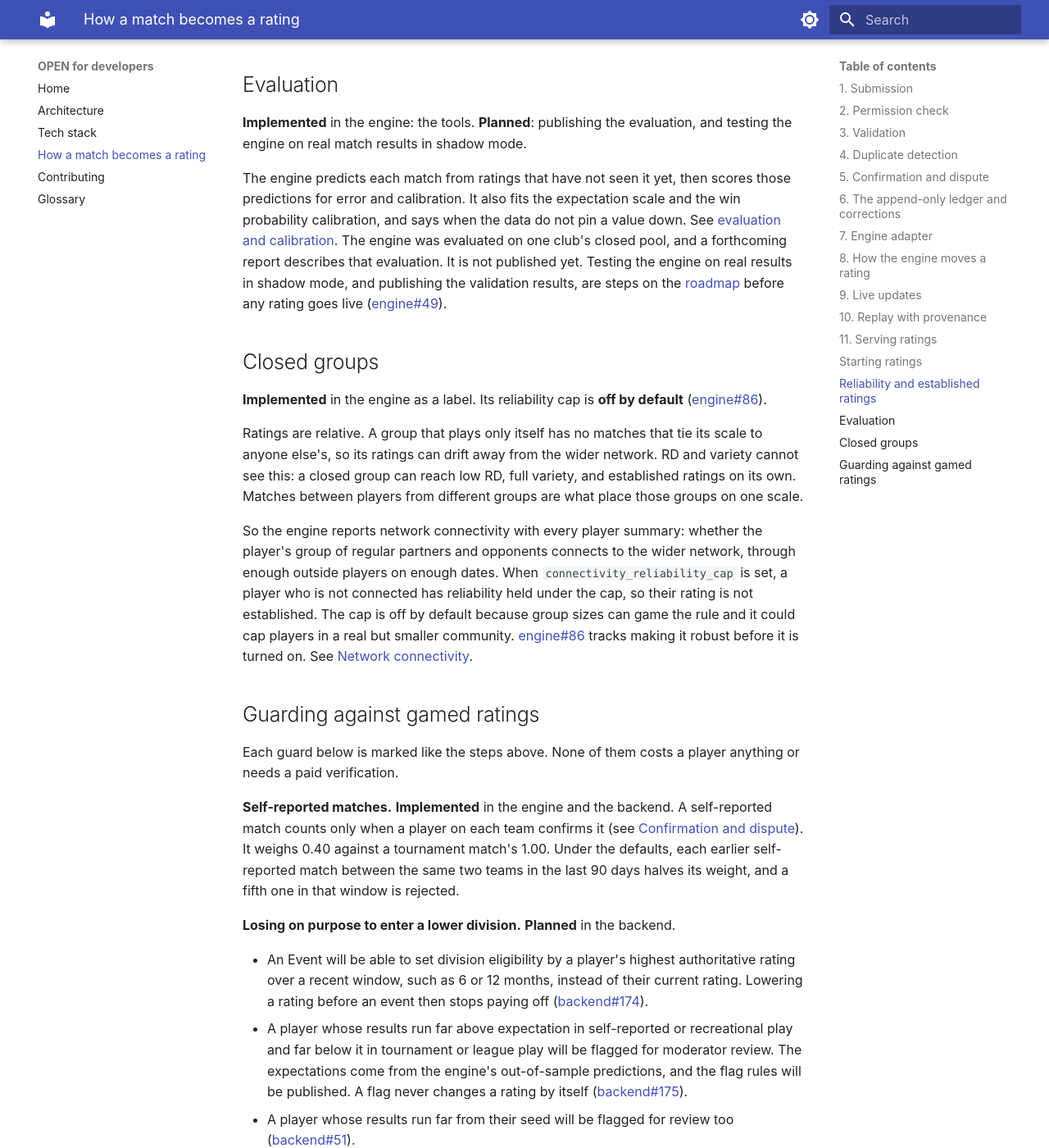
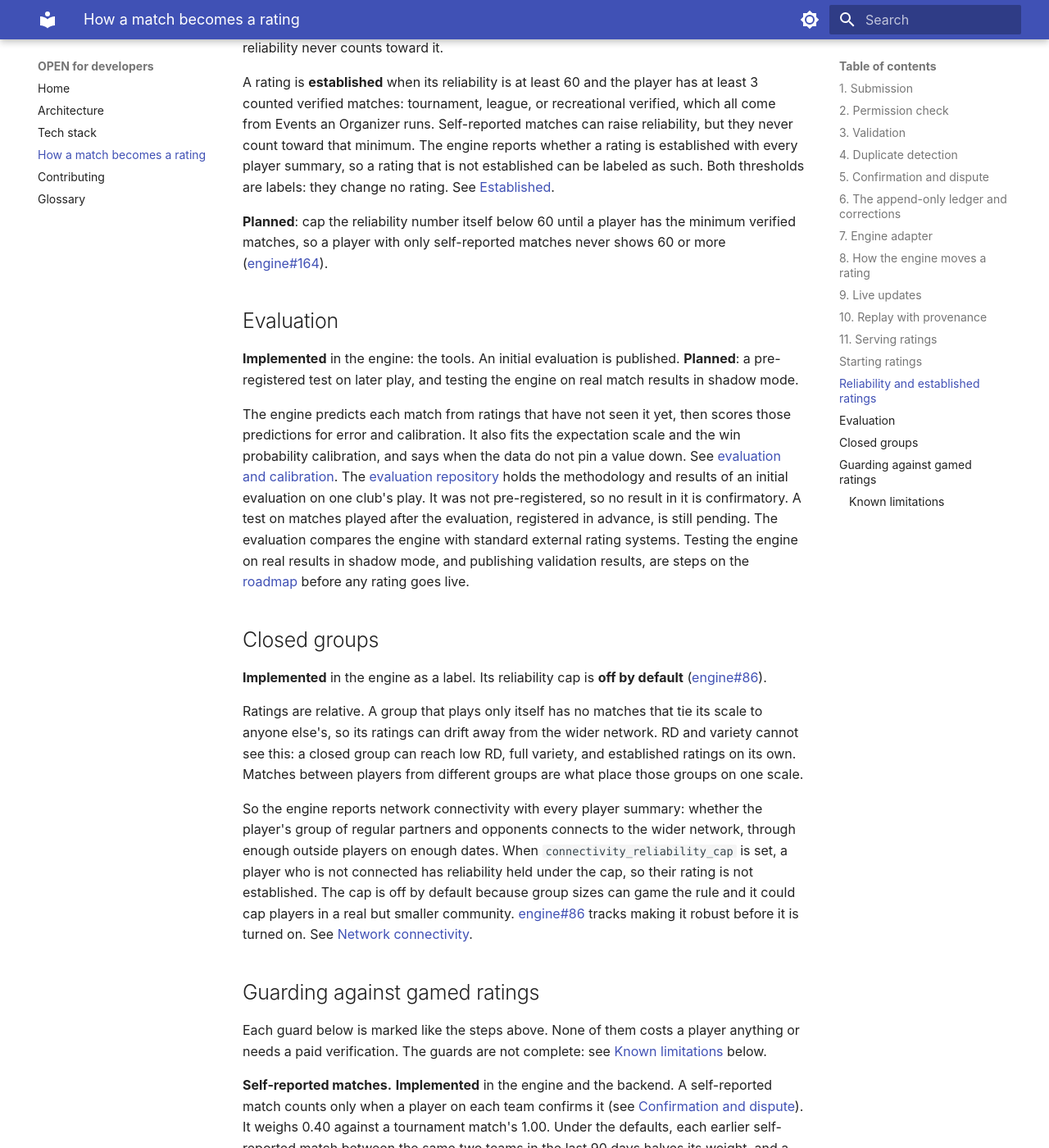
Before and after one commit to openpickleball/developers, an MkDocs documentation site: the page built from docs/match-to-rating.md, in a window 1280 px wide and 1400 px high, scrolled down 5212 px. Shown: the whole window at 82% size. Built offline with MkDocs 1.6.1 and Material for MkDocs 9.7.7, drawn with Linux system fonts in a browser that asks for light colours; some of the changed text lies outside the part shown.

Commit message:
Update the match-to-rating page for engine 1.0.0 (#16)
* docs: plan for issue 15

Co-Authored-By: Claude Opus 5.5 <noreply@anthropic.com>
Signed-off-by: Brad Stricherz <brad.stricherz@gmail.com>

* Update the match-to-rating page for engine 1.0.0

The page still said the evaluation was not published and linked a
closed release issue. Engine 1.0.0 ships the v1 parameter set and a
Known limitations section, and the evaluation repository is public.

Link the initial evaluation and say it is not pre-registered, describe
v1 and that it showed no gain and makes gaming pay more, add a Known
limitations part to the gaming guards, and link the planned work in
engine#163, engine#164, backend#206, and backend#213. Record two
wording departures in the plan.

Co-Authored-By: Claude Opus 5.5 <noreply@anthropic.com>
Signed-off-by: Brad Stricherz <brad.stricherz@gmail.com>

* Correct v1, flag audience, and limitation wording

Review found five claims on the match-to-rating page that did not match
their sources. v1 scales K by the fitted side-out scale, not to offset
the scale change. Organizers see anomaly flags, and moderators see only
each Organizer's flag counts. "Published" was a marker the page legend
does not define. The connectivity cap is off in Config() and in v1. The
repeat rule shrinks the collusion gain from self-reported matches but
does not remove it. Record each change in the plan.

Co-Authored-By: Claude Opus 5.5 <noreply@anthropic.com>
Signed-off-by: Brad Stricherz <brad.stricherz@gmail.com>

* Send the backend#175 flag to organizers on the page

The page said a player with a large gap between match types would be
flagged for moderator review. backend#175 on main now shows that flag
to organizers in their flag feed, and the old text contradicted the
page's own sentence about who sees anomaly flags. Also tidy the plan:
list the plan in its changed files and mark the superseded departure.

Co-Authored-By: Claude Opus 5.5 <noreply@anthropic.com>
Signed-off-by: Brad Stricherz <brad.stricherz@gmail.com>

---------

Signed-off-by: Brad Stricherz <brad.stricherz@gmail.com>
Co-authored-by: Claude Opus 5.5 <noreply@anthropic.com>

```diff
--- a/docs/match-to-rating.md
+++ b/docs/match-to-rating.md
@@ -86,6 +86,8 @@ The engine is an open-source Python package, `openpickleball-engine`, under AGPL
 - **Uncertainty.** Each rating carries a rating deviation (RD). Each player moves by their own K, which grows with their RD, so a new or returning player moves faster than a settled one. RD shrinks with each counted match and grows with inactivity. Inactivity never moves the rating itself.
 - **Weight.** The match type sets how much a match counts. Under the current defaults: tournament 1.00, league 0.90, recreational verified 0.75, and self-reported 0.40. Longer games and more games add a little weight, up to a cap. These defaults are declared choices or uncalibrated placeholders, as the [parameter table](https://github.com/openpickleball/engine/blob/main/docs/model.md#parameters) marks each one.
 
+The engine also ships a published parameter set, `v1`, which a caller loads on purpose with `Config.published("v1")`. It is the first set fitted on match data. It declares a scale of 1.0 in place of the default 2.9, fits the side-out win calibration, and scales K by the fitted side-out scale (1.0 / 1.112). On held-out matches it showed no measurable gain over the defaults, so `Config()` is unchanged. The evaluation's simulations also found that `v1` moves ratings faster, so losing on purpose and colluding accounts move ratings further under it. See [PARAMETERS.md](https://github.com/openpickleball/engine/blob/main/PARAMETERS.md).
+
 Every result reports the expected share, the actual share, the difference, the weight, and each player's change, so any rating change can be explained from the match that caused it. A replay of the same ledger, seeds, config, and date always gives the same ratings, so any change can also be reproduced (see [Replay with provenance](#10-replay-with-provenance)). The engine can also predict a match before it is played, as an expected point share and a win probability. No app shows those predictions to players yet.
 
 ## 9. Live updates
@@ -120,11 +122,13 @@ Reliability is a score from 0 to 100, earned only from OPEN matches. It combines
 
 A rating is **established** when its reliability is at least 60 and the player has at least 3 counted verified matches: tournament, league, or recreational verified, which all come from Events an Organizer runs. Self-reported matches can raise reliability, but they never count toward that minimum. The engine reports whether a rating is established with every player summary, so a rating that is not established can be labeled as such. Both thresholds are labels: they change no rating. See [Established](https://github.com/openpickleball/engine/blob/main/docs/behavior.md#established).
 
+**Planned**: cap the reliability number itself below 60 until a player has the minimum verified matches, so a player with only self-reported matches never shows 60 or more ([engine#164](https://github.com/openpickleball/engine/issues/164)).
+
 ## Evaluation
 
-**Implemented** in the engine: the tools. **Planned**: publishing the evaluation, and testing the engine on real match results in shadow mode.
+**Implemented** in the engine: the tools. An initial evaluation is published. **Planned**: a pre-registered test on later play, and testing the engine on real match results in shadow mode.
 
-The engine predicts each match from ratings that have not seen it yet, then scores those predictions for error and calibration. It also fits the expectation scale and the win probability calibration, and says when the data do not pin a value down. See [evaluation and calibration](https://github.com/openpickleball/engine/blob/main/docs/model.md#evaluation-and-calibration). The engine was evaluated on one club's closed pool, and a forthcoming report describes that evaluation. It is not published yet. Testing the engine on real results in shadow mode, and publishing the validation results, are steps on the [roadmap](https://github.com/openpickleball/.github/blob/main/ROADMAP.md) before any rating goes live ([engine#49](https://github.com/openpickleball/engine/issues/49)).
+The engine predicts each match from ratings that have not seen it yet, then scores those predictions for error and calibration. It also fits the expectation scale and the win probability calibration, and says when the data do not pin a value down. See [evaluation and calibration](https://github.com/openpickleball/engine/blob/main/docs/model.md#evaluation-and-calibration). The [evaluation repository](https://github.com/openpickleball/evaluation) holds the methodology and results of an initial evaluation on one club's play. It was not pre-registered, so no result in it is confirmatory. A test on matches played after the evaluation, registered in advance, is still pending. The evaluation compares the engine with standard external rating systems. Testing the engine on real results in shadow mode, and publishing validation results, are steps on the [roadmap](https://github.com/openpickleball/.github/blob/main/ROADMAP.md) before any rating goes live.
 
 ## Closed groups
 
@@ -136,17 +140,17 @@ So the engine reports network connectivity with every player summary: whether th
 
 ## Guarding against gamed ratings
 
-Each guard below is marked like the steps above. None of them costs a player anything or needs a paid verification.
+Each guard below is marked like the steps above. None of them costs a player anything or needs a paid verification. The guards are not complete: see [Known limitations](#known-limitations) below.
 
 **Self-reported matches.** **Implemented** in the engine and the backend. A self-reported match counts only when a player on each team confirms it (see [Confirmation and dispute](#5-confirmation-and-dispute)). It weighs 0.40 against a tournament match's 1.00. Under the defaults, each earlier self-reported match between the same two teams in the last 90 days halves its weight, and a fifth one in that window is rejected.
 
 **Losing on purpose to enter a lower division.** **Planned** in the backend.
 
 - An Event will be able to set division eligibility by a player's highest authoritative rating over a recent window, such as 6 or 12 months, instead of their current rating. Lowering a rating before an event then stops paying off ([backend#174](https://github.com/openpickleball/backend/issues/174)).
-- A player whose results run far above expectation in self-reported or recreational play and far below it in tournament or league play will be flagged for moderator review. The expectations come from the engine's out-of-sample predictions, and the flag rules will be published. A flag never changes a rating by itself ([backend#175](https://github.com/openpickleball/backend/issues/175)).
+- A player whose results run far above expectation in self-reported or recreational play and far below it in tournament or league play will be flagged for organizers, in their flag feed. The expectations come from the engine's out-of-sample predictions, and the flag rules will be published. A flag never changes a rating by itself ([backend#175](https://github.com/openpickleball/backend/issues/175)).
 - A player whose results run far from their seed will be flagged for review too ([backend#51](https://github.com/openpickleball/backend/issues/51)).
 
-The engine does not cap how far one match can move a rating, beyond the 2.0 to 8.0 range.
+The engine does not cap how far one match can move a rating, beyond the 2.0 to 8.0 range. **Planned**: a cap on the rating a team can lose to one lopsided match, off by default until it is backtested ([engine#163](https://github.com/openpickleball/engine/issues/163)).
 
 **Multiple and colluding accounts.** Partly **implemented**, partly **planned**.
 
@@ -154,3 +158,15 @@ The engine does not cap how far one match can move a rating, beyond the 2.0 to 8
 - Implemented: every replay reports the net rating its matches added to or removed from each rating format, so rating created by repeated matches between the same accounts shows up.
 - Planned: limit the rating that repeated matches between the same accounts can create ([engine#82](https://github.com/openpickleball/engine/issues/82)).
 - Planned: detect rings of accounts that confirm each other's matches, for example a set of players whose matches are almost all against each other, from data OPEN already holds ([backend#209](https://github.com/openpickleball/backend/issues/209)).
+- Planned: flag unusual submissions from trusted submitters, such as an Organizer's first matches or a large batch ([backend#206](https://github.com/openpickleball/backend/issues/206)), and show anomaly flags to organizers ([backend#213](https://github.com/openpickleball/backend/issues/213)).
+
+These anomaly flags are planned too. OPEN will show them to organizers, and moderators will see each Organizer's flag counts. OPEN never applies an automatic penalty for them: an anomaly flag does not change a rating or stop a match counting. (A near duplicate flag is different: it holds a match, as [Duplicate detection](#4-duplicate-detection) says.)
+
+### Known limitations
+
+The guards above do not stop every way to game a rating. The engine README's [Known limitations](https://github.com/openpickleball/engine/blob/main/README.md#known-limitations) lists what the engine does not catch, found by simulating leagues of invented players. Reliability flags none of them.
+
+- **Regular partners end up with the same rating.** Two players who always play together get the same updates, so the engine cannot tell who carries whom.
+- **Losing on purpose is not detected.** A thrown match lowers the rating, and nothing in the rating's uncertainty or reliability shows it.
+- **Made-up league matches between colluding accounts count without limit.** Only Organizer verification stands in the way. For self-reported matches, the repeat rule shrinks the gain but does not remove it.
+- **A closed group can be labeled established.** The connectivity cap meant for this is off in `Config()` and in `v1` (see [Closed groups](#closed-groups)).
```
Also changed, not shown: plans/2026-11-25-issue-15-update-match-to-rating-for-engine-1-0-0.md (added, +78 -0 lines).
